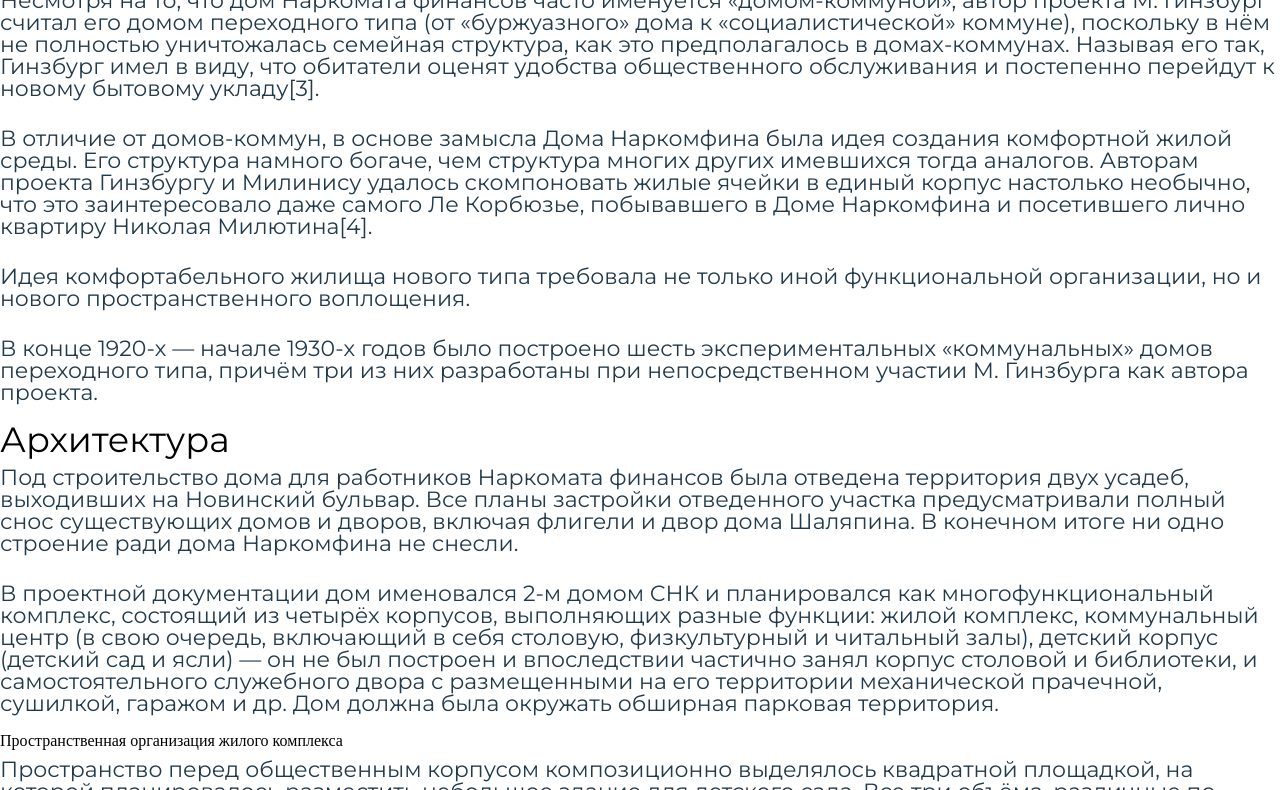
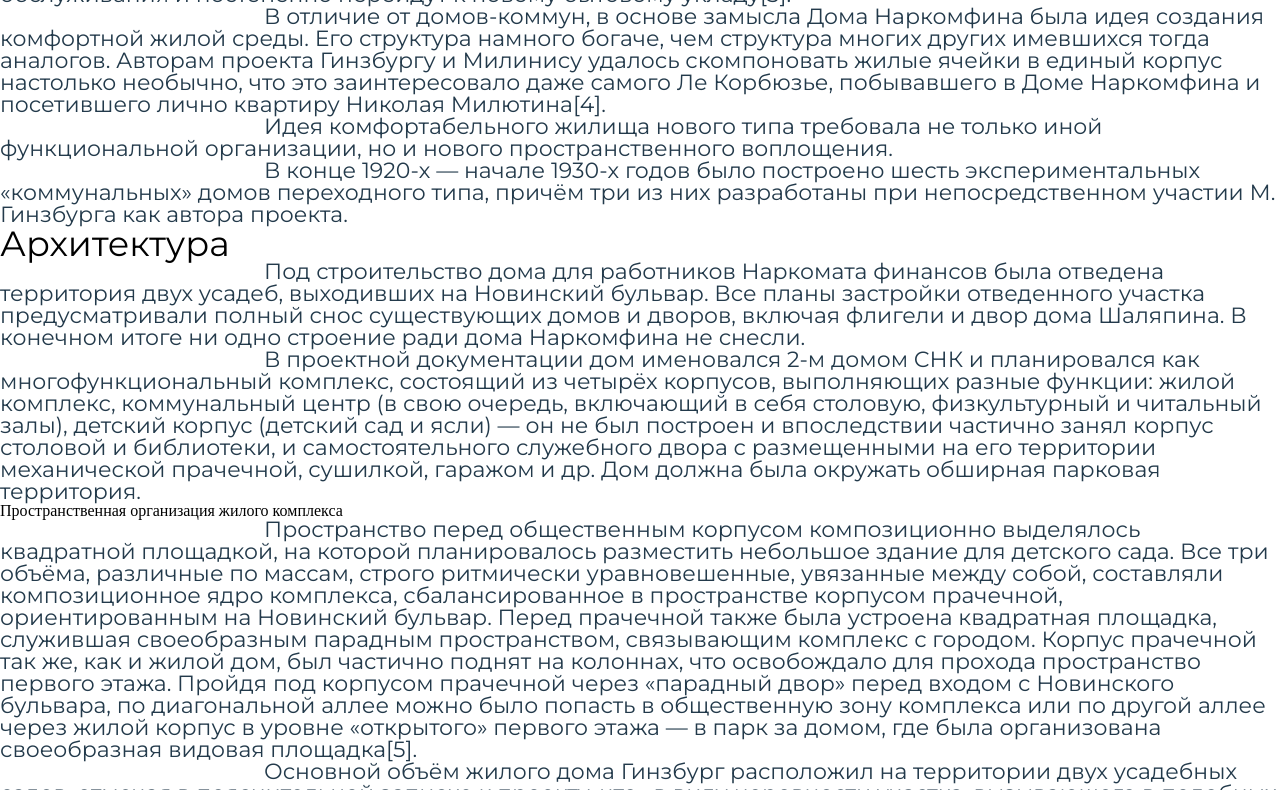
Before and after one commit to daianamalv/-, a plain HTML site: page doc.html in a window 1280 px wide. Shown: the part 532-1322 px from the top of the page. Drawn offline with Linux system fonts and the light colour scheme.

Commit message:
отстут

```diff
--- a/styles/style.css
+++ b/styles/style.css
@@ -64,7 +64,7 @@
   color:#233A4B;
 font-size: 22px;
 font-family: "Montserrat", sans-serif;
-padding: 10px 1px 18px 0px;
+text-indent: 12em;
 
 }
 li {
```
